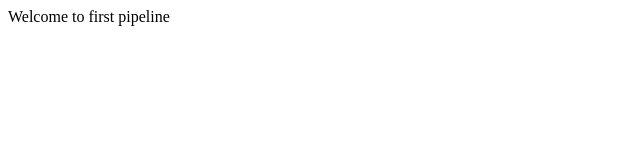
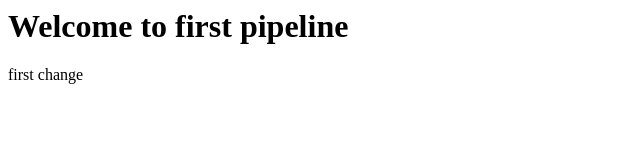
Before and after one commit to vk2011/website-to-deploy, a plain HTML site: page index.html in a window 1280 px wide. Shown: the whole page, without its empty margins (0-640 px from the left). Drawn offline with Linux system fonts and the light colour scheme.

Commit message:
change website content

```diff
--- a/index.html
+++ b/index.html
@@ -1,6 +1,7 @@
 <html>
 <title>Jenkins CI/CD pipeline </title>
 <body>
-<hi>Welcome to first pipeline</h1>
+<h1>Welcome to first pipeline</h1>
+<p>first change </p>
 </body>
 </html>
```
